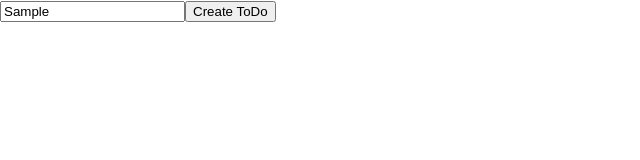
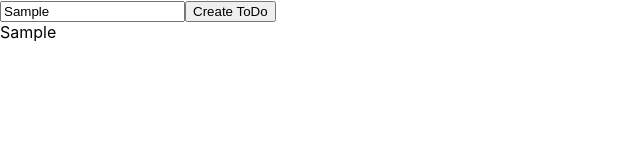
Before and after one commit to jonato96/kruger-to-do-app, a React (Create React App) app in the folder to-do/: page / in a window 1280 px wide. Both pictures are taken after typing "Sample" into the empty fields and a click on the input "Create ToDo". Shown: the top 160 px of the page, without its empty margins (0-640 px from the left). Built offline with nearby package versions, Linux system fonts and the light colour scheme.

Commit message:
Show list of todos

```diff
--- a/to-do/src/components/TodoApp.jsx
+++ b/to-do/src/components/TodoApp.jsx
@@ -25,6 +25,15 @@ const TodoApp = () =>{
                 <input className="todoInput" onChange={handleChange}/>
                 <input className="buttonCreate" type="submit" value="Create ToDo" onClick={handleSubmit}/>
             </form>
+            <div className="todosContainer">
+                {
+                    todos.map(item => (
+                        <div key={item.id}>
+                            {item.title}
+                        </div>
+                    ))
+                }
+            </div>
         </div>
     )
 }
```
